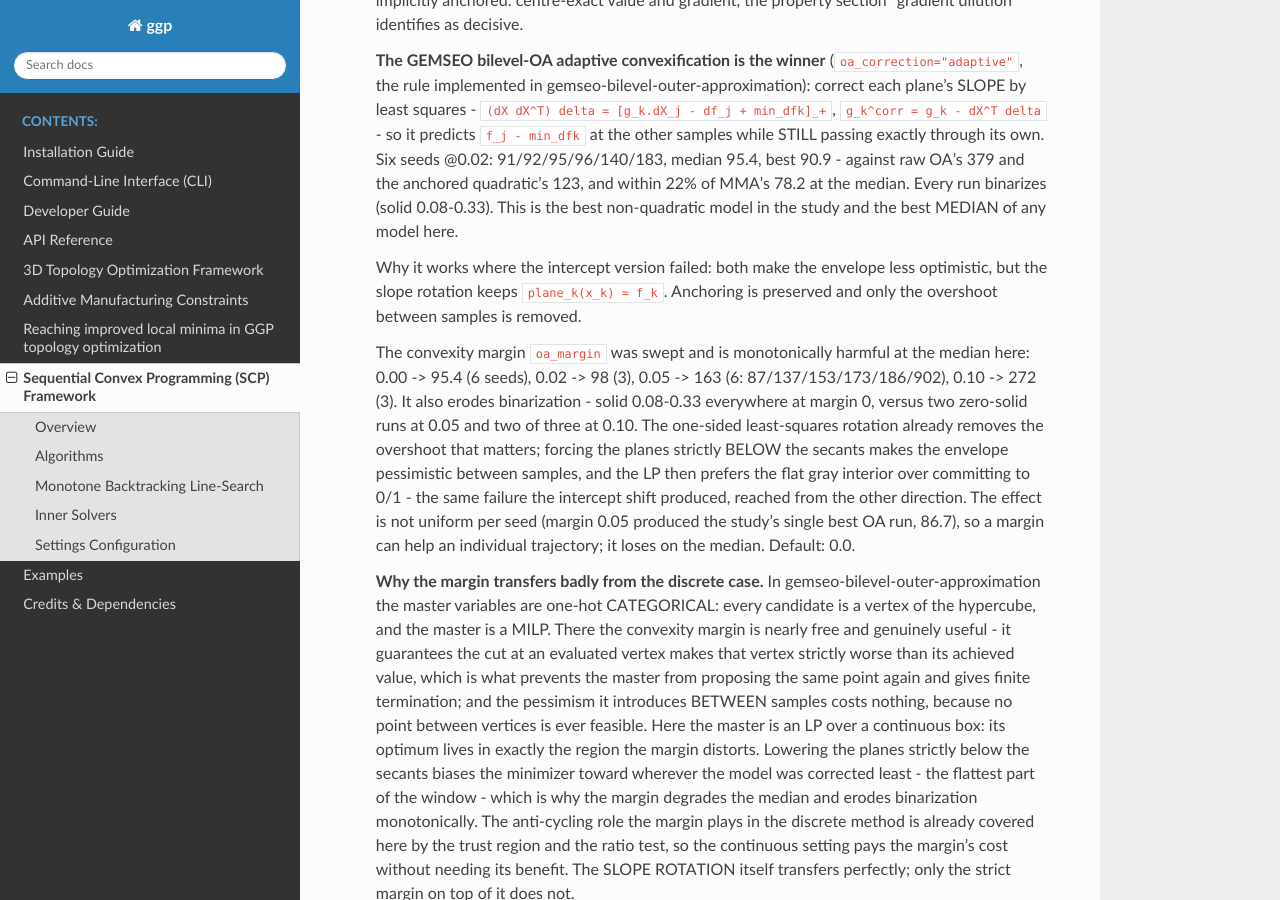
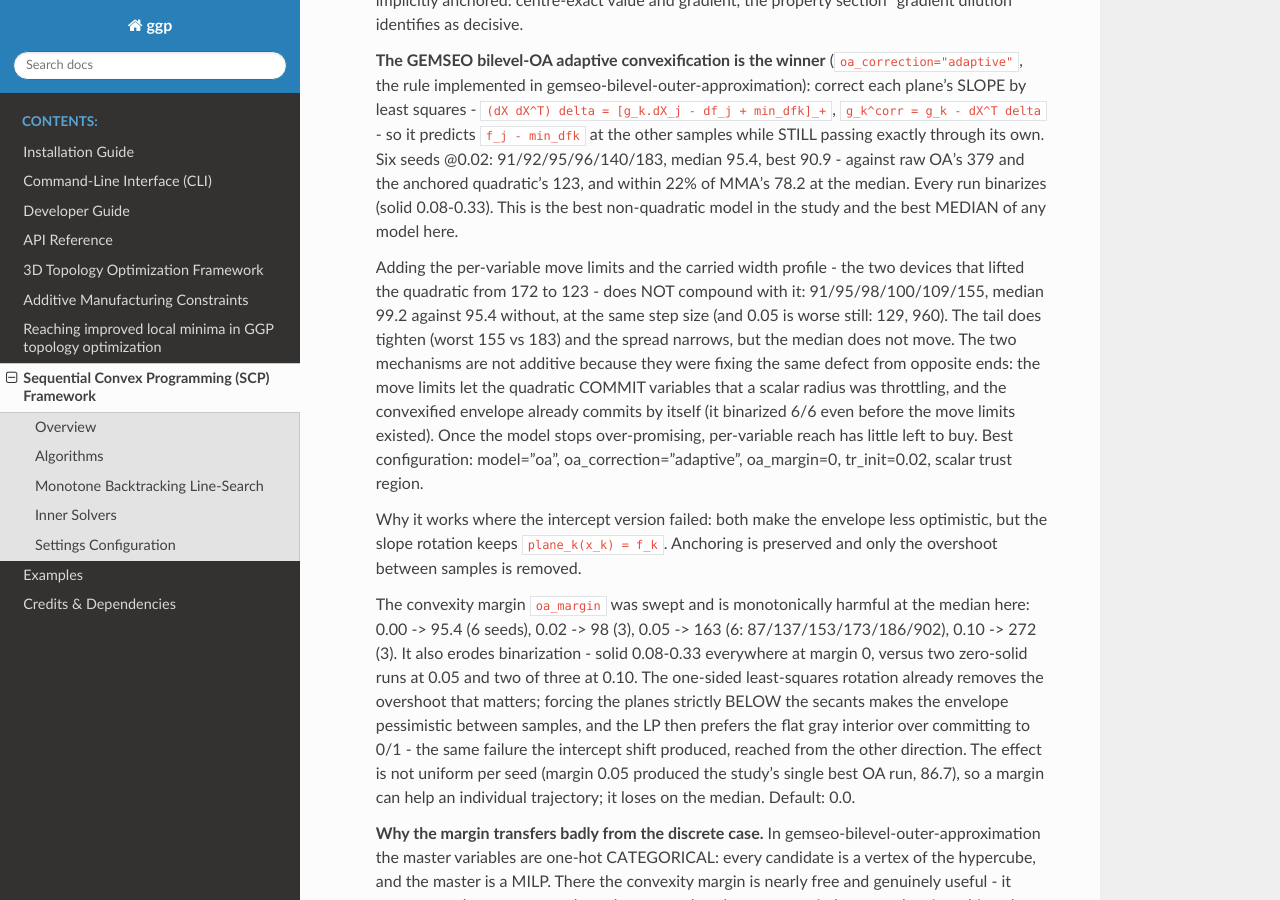
Before and after one commit to SimoneConiglio/generalized_geometry_projection, a Sphinx documentation site: the page built from docs/scp_uno_guide.rst, in a window 1280 px wide and 900 px high, scrolled down 6820 px. Built offline with Sphinx 7.4.7 and the Read the Docs theme 3.1.0, drawn with Linux system fonts in a browser that asks for light colours.

Commit message:
Docs: per-variable limits do not compound with the convexified envelope
OA + adaptive convexification + pvtr + carried profile @0.02:
91/95/98/100/109/155, median 99.2 vs 95.4 without. Tail tightens (worst
155 vs 183) but the median does not improve; @0.05 is worse (129, 960).
The two devices were fixing the same defect from opposite ends - move
limits let the quadratic commit variables a scalar radius throttled,
while the convexified envelope already commits on its own (6/6
binarizing before move limits existed). Best configuration stays
model="oa", oa_correction="adaptive", oa_margin=0, tr_init=0.02 with a
scalar trust region.

Co-Authored-By: Claude Fable 5 <noreply@anthropic.com>
Claude-Session: https://claude.ai/code/session_01CG7waKSaRC4EUnPzca3QFu

```diff
--- a/docs/scp_uno_guide.rst
+++ b/docs/scp_uno_guide.rst
@@ -374,6 +374,20 @@ The framework provides seven major algorithms:
    This is the best non-quadratic model in the study and the best
    MEDIAN of any model here.
 
+   Adding the per-variable move limits and the carried width profile -
+   the two devices that lifted the quadratic from 172 to 123 - does NOT
+   compound with it: 91/95/98/100/109/155, median 99.2 against 95.4
+   without, at the same step size (and 0.05 is worse still: 129, 960).
+   The tail does tighten (worst 155 vs 183) and the spread narrows, but
+   the median does not move. The two mechanisms are not additive
+   because they were fixing the same defect from opposite ends: the
+   move limits let the quadratic COMMIT variables that a scalar radius
+   was throttling, and the convexified envelope already commits by
+   itself (it binarized 6/6 even before the move limits existed). Once
+   the model stops over-promising, per-variable reach has little left
+   to buy. Best configuration: model="oa", oa_correction="adaptive",
+   oa_margin=0, tr_init=0.02, scalar trust region.
+
    Why it works where the intercept version failed: both make the
    envelope less optimistic, but the slope rotation keeps
    ``plane_k(x_k) = f_k``. Anchoring is preserved and only the
```
